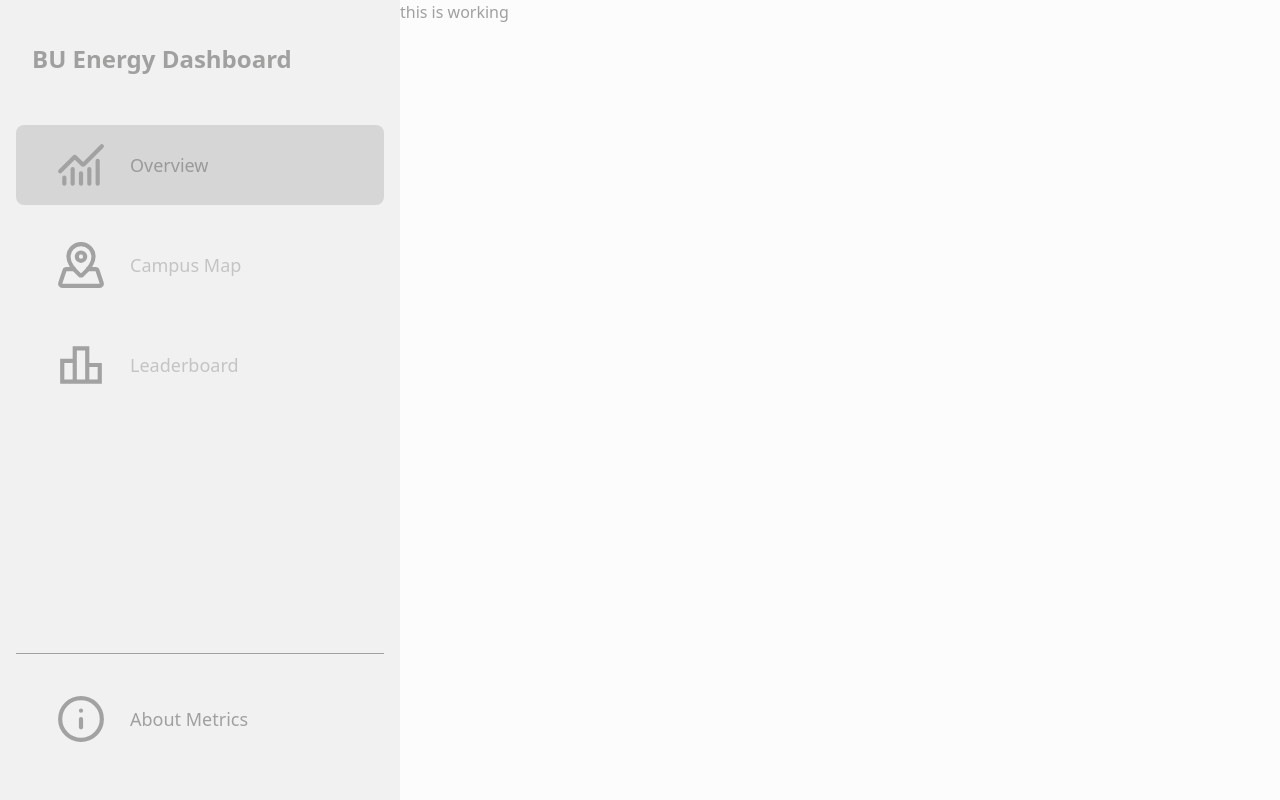
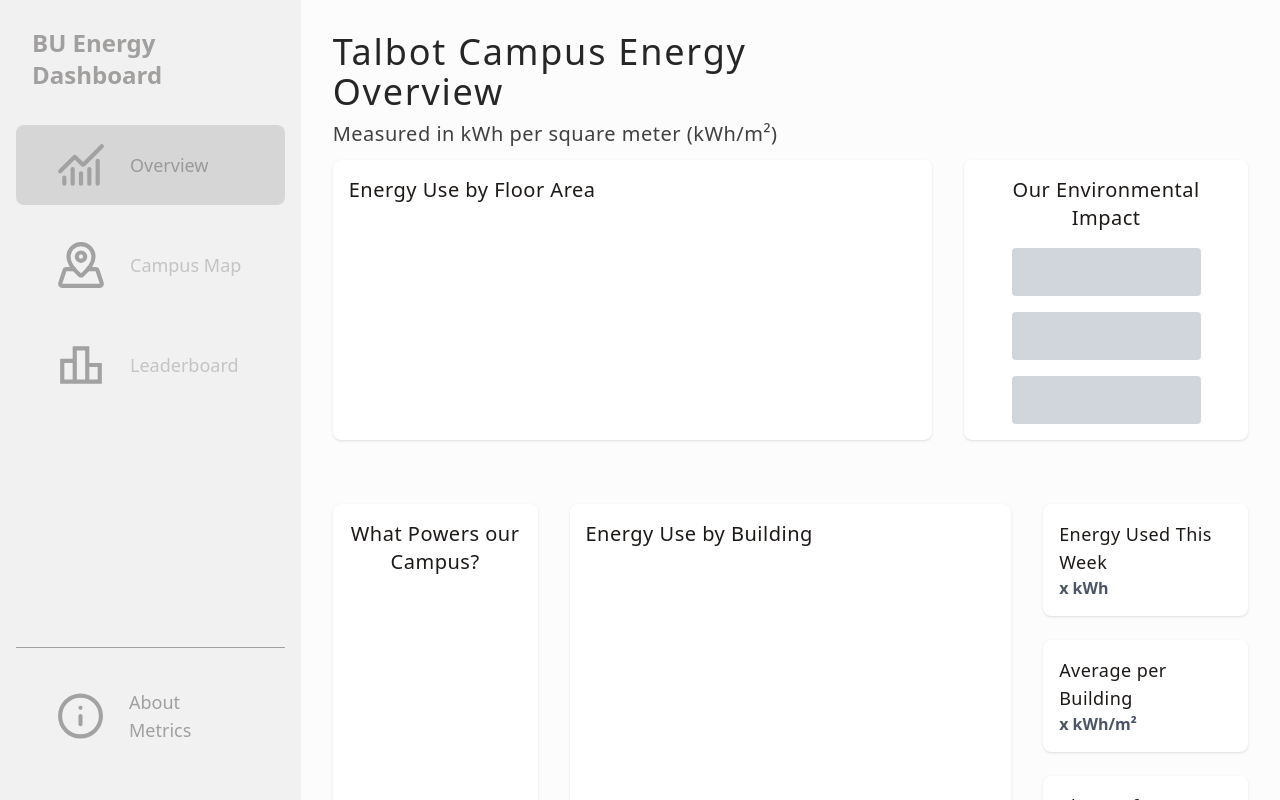
Before and after one commit to dionlwilliams/bu-energy-dashboard, a React (Vite) app: page / in a window 1280 px wide. Built offline with nearby package versions, Linux system fonts and the light colour scheme.

Commit message:
Basic layout of overview page created with simple styling

```diff
--- a/src/webpages/OverviewPage.jsx
+++ b/src/webpages/OverviewPage.jsx
@@ -2,8 +2,66 @@ import React from 'react'
 
 const OverviewPage = () => {
   return (
-    <div>
-      this is working
+    <div className='flex flex-col min-h-screen overflow-auto relative z-10'>
+      {/* Heading Bar */}
+      <div className='w-full mx-auto h-32 py-4 px-4 grid grid-cols-[2fr_1fr] gap-4'>
+        {/* Title */}
+        <div className='flex flex-col justify-center m-4'>
+          <h1 className='text-4xl font-light text-neutral-800 tracking-wider'>Talbot Campus Energy Overview</h1>
+          <p className='mt-2 font-light text-xl text-neutral-700 tracking-wide'>
+            Measured in kWh per square meter (kWh/m²)
+          </p>
+        </div>
+        {/* Time Toggle */}
+        <div className='' />
+      </div>
+
+      {/* Top Row */}
+      <div className="grid grid-cols-1 md:grid-cols-3 gap-8 m-8">
+        {/* Energy Use Line Graph Left */}
+        <div className="md:col-span-2 bg-white p-4 rounded-lg shadow">
+          <h2 className="text-xl font-light tracking-wide mb-4">Energy Use by Floor Area</h2>
+        </div>
+
+        {/* Environmental Impact Stats Right */}
+        <div className="bg-white p-4 rounded-lg shadow">
+          <h2 className="text-xl font-light tracking-wide mb-4 text-center">Our Environmental Impact</h2>
+          <div className="space-y-4 flex flex-col items-center">
+            <div className="h-12 bg-gray-300 rounded w-3/4"></div> {/* Renewable Energy & Bar */}
+            <div className="h-12 bg-gray-300 rounded w-3/4"></div> {/* CO2 Saved */}
+            <div className="h-12 bg-gray-300 rounded w-3/4"></div> {/* Tree Equivalent */}
+          </div>
+        </div>
+      </div>
+
+      {/* Bottom Row */}
+      <div className="grid grid-cols-1 md:grid-cols-4 gap-8 m-8">
+        {/* Campus Energy Pie Chart */}
+        <div className="bg-white p-4 rounded-lg shadow flex flex-col items-center">
+          <h2 className="text-xl font-light tracking-wide mb-4 text-center">What Powers our Campus?</h2>
+        </div>
+
+        {/* Energy Use by Building */}
+        <div className="md:col-span-2 bg-white p-4 rounded-lg shadow">
+          <h2 className="text-xl font-light tracking-wide mb-4">Energy Use by Building</h2>
+        </div>
+
+      {/* Overall Stats */}
+      <div className="space-y-6">
+          <div className='bg-white p-4 rounded-lg shadow'>
+            <h3 className="text-lg font-light tracking-wide">Energy Used This Week</h3>
+            <p className="text-gray-600 font-bold">x kWh</p>
+          </div>
+          <div className='bg-white p-4 rounded-lg shadow'>
+            <h3 className="text-lg font-light tracking-wide">Average per Building</h3>
+            <p className="text-gray-600 font-bold">x kWh/m²</p>
+          </div>
+          <div className='bg-white p-4 rounded-lg shadow'>
+            <h3 className="text-lg font-light tracking-wide">Change from Last Week</h3>
+            <p className="text-gray-600 font-bold">x% decrease</p>
+          </div>
+        </div>
+      </div>
     </div>
   )
 }
```
